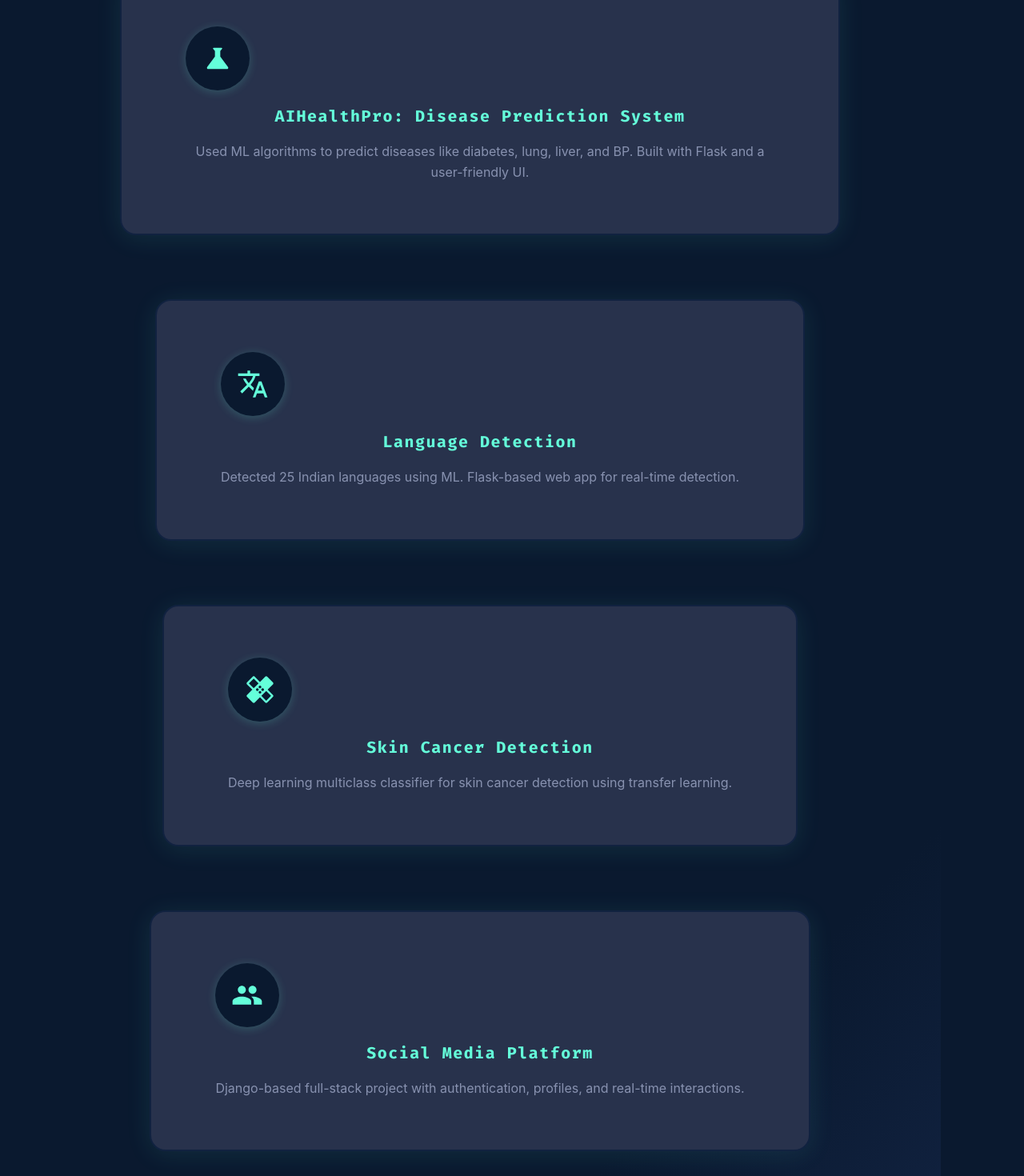
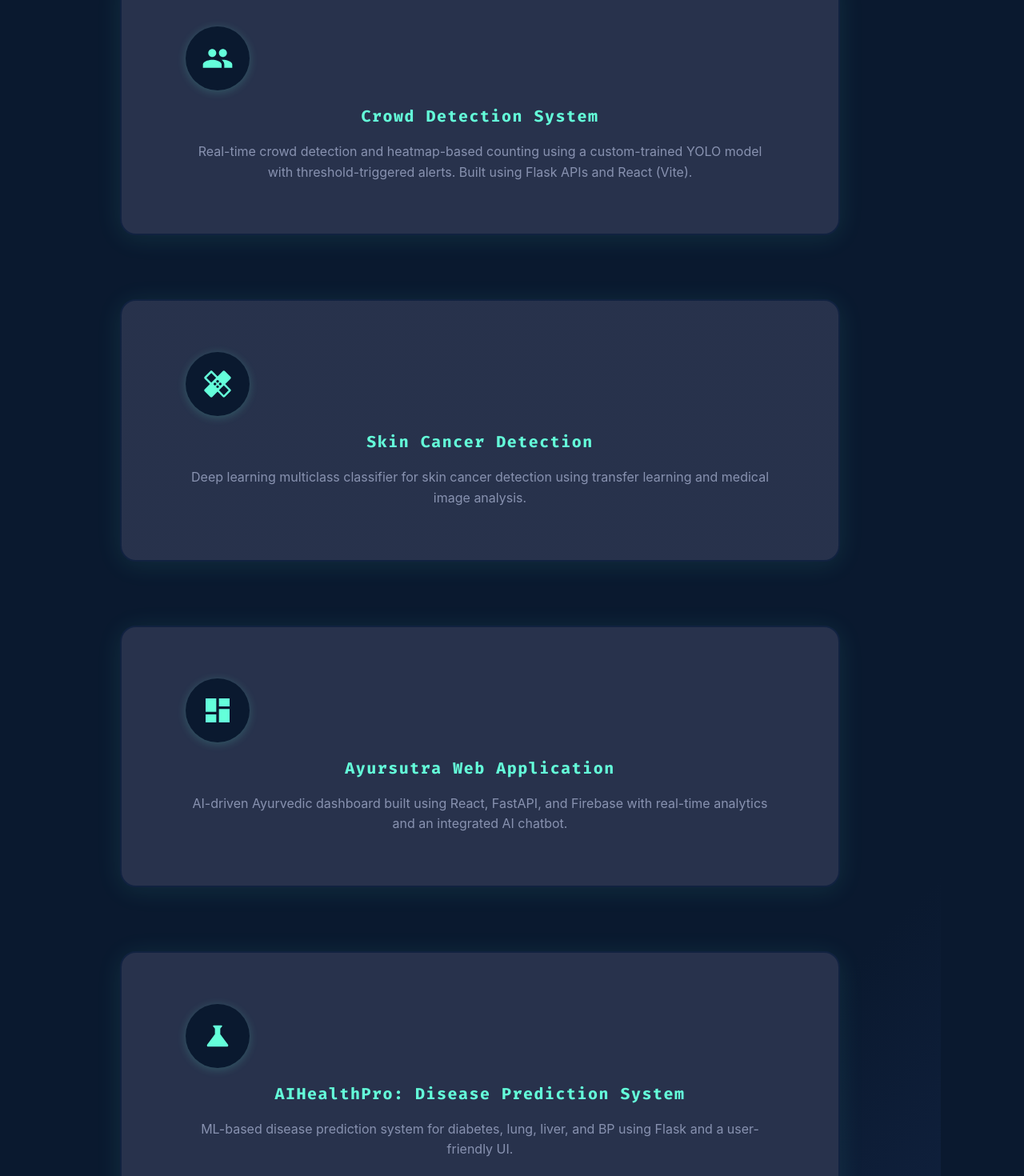
Before and after one commit to 004Saichaithanya/Portfolio, a React (Vite) app: page / in a window 1280 px wide. Shown: the part 920-2390 px from the top of the page at 80% size. Built offline with nearby package versions, Linux system fonts and the light colour scheme.

Commit message:
Updated Portfolio

```diff
--- a/src/Components/Achievements.jsx
+++ b/src/Components/Achievements.jsx
@@ -22,6 +22,13 @@
 };
 
 const achievements = [
+  {
+    year: '2025',
+    title: 'IBM SkillsBuild Internship – AI & Cloud',
+    description: '4-week AICTE–Edunet internship covering Cloud, AI, Data Analytics, Chatbots, and AutoAI.',
+    icon: iconMap.School,
+    link: 'https://drive.google.com/file/d/1Wi3zpZ338HmlR2X-cFS9vGa7e3pRJ2NN/view?usp=sharing', // local resume path (certificate/reference)
+  },
   {
     year: '2025',
     title: 'Deep Learning Certification - CBIT Winter Upskilling',
--- a/src/Components/Projects.jsx
+++ b/src/Components/Projects.jsx
@@ -8,39 +8,42 @@
   Box,
   Avatar,
 } from '@mui/material';
+
 import {
   Science,
-  Translate,
   Healing,
   Group,
+  Dashboard,
 } from '@mui/icons-material';
+
 
 const projects = [
   {
-    title: 'AIHealthPro: Disease Prediction System',
-    description: 'Used ML algorithms to predict diseases like diabetes, lung, liver, and BP. Built with Flask and a user-friendly UI.',
-    link: 'https://github.com/004Saichaithanya/AIHealthpro',
-    icon: <Science sx={{ color: '#64ffda', fontSize: 40 }} />,  // Larger icon
-  },
-  {
-    title: 'Language Detection',
-    description: 'Detected 25 Indian languages using ML. Flask-based web app for real-time detection.',
-    link: 'https://github.com/004Saichaithanya/LangDetection_ML',
-    icon: <Translate sx={{ color: '#64ffda', fontSize: 40 }} />,  // Larger icon
+    title: 'Crowd Detection System',
+    description: 'Real-time crowd detection and heatmap-based counting using a custom-trained YOLO model with threshold-triggered alerts. Built using Flask APIs and React (Vite).',
+    link: 'https://github.com/004Saichaithanya/HTF25-Team-144',
+    icon: <Group sx={{ color: '#64ffda', fontSize: 40 }} />,
   },
   {
     title: 'Skin Cancer Detection',
-    description: 'Deep learning multiclass classifier for skin cancer detection using transfer learning.',
+    description: 'Deep learning multiclass classifier for skin cancer detection using transfer learning and medical image analysis.',
     link: 'https://github.com/004Saichaithanya/Skin_Cancer_DL',
-    icon: <Healing sx={{ color: '#64ffda', fontSize: 40 }} />,  // Larger icon
+    icon: <Healing sx={{ color: '#64ffda', fontSize: 40 }} />,
   },
   {
-    title: 'Social Media Platform',
-    description: 'Django-based full-stack project with authentication, profiles, and real-time interactions.',
-    link: 'https://github.com/004Saichaithanya/CODETECH-TASK2',
-    icon: <Group sx={{ color: '#64ffda', fontSize: 40 }} />,  // Larger icon
+    title: 'Ayursutra Web Application',
+    description: 'AI-driven Ayurvedic dashboard built using React, FastAPI, and Firebase with real-time analytics and an integrated AI chatbot.',
+    link: 'https://github.com/004Saichaithanya/ayursutra-panchakarma-app',
+    icon: <Dashboard sx={{ color: '#64ffda', fontSize: 40 }} />,
+  },
+    {
+    title: 'AIHealthPro: Disease Prediction System',
+    description: 'ML-based disease prediction system for diabetes, lung, liver, and BP using Flask and a user-friendly UI.',
+    link: 'https://github.com/004Saichaithanya/AIHealthpro',
+    icon: <Science sx={{ color: '#64ffda', fontSize: 40 }} />,
   },
 ];
+
 
 export default function Projects() {
   return (
--- a/src/Components/Skills.jsx
+++ b/src/Components/Skills.jsx
@@ -21,30 +21,54 @@
 import VisibilityIcon from '@mui/icons-material/Visibility';
 
 const skills = [
-  { name: "Python", icon: <FaPython color='#64ffda' size={26} />, category: "Languages" },
-  { name: "Java (DSA)", icon: <FaJava color='#64ffda' size={26} />, category: "Languages" },
-  { name: "C", icon: <CodeIcon sx={{ color: '#64ffda' }} />, category: "Languages" },
-  { name: "C++", icon: <CodeIcon sx={{ color: '#64ffda' }} />, category: "Languages" },
-  { name: "HTML", icon: <HtmlIcon sx={{ color: '#64ffda' }} />, category: "Languages" },
-  { name: "CSS", icon: <CssIcon sx={{ color: '#64ffda' }} />, category: "Languages" },
-  { name: "JavaScript", icon: <CodeIcon sx={{ color: '#64ffda' }} />, category: "Languages" },
-  { name: "Python (Flask)", icon: <BiLogoFlask color='#64ffda' size={26} />, category: "Web" },
-  { name: "React.js", icon: <FaReact color='#64ffda' size={26} />, category: "Web" },
-  { name: "Express.js", icon: <FaNodeJs color='#64ffda' size={26} />, category: "Web" },
-  { name: "SQL", icon: <FaDatabase color='#64ffda' size={26} />, category: "Database" },
-  { name: "MongoDB", icon: <SiMongodb color='#64ffda' size={26} />, category: "Database" },
-  { name: "TensorFlow", icon: <SiTensorflow color='#64ffda' size={26} />, category: "ML/DL" },
-  { name: "ML/DL algorithms", icon: <FaRobot color='#64ffda' size={26} />, category: "ML/DL" },
-  { name: "Computer Vision", icon: <VisibilityIcon sx={{ color: '#64ffda' }} />, category: "ML/DL" },
-  { name: "VS Code", icon: <VscVscode color='#64ffda' size={26} />, category: "Tools" },
-  { name: "Jupyter", icon: <SiJupyter color='#64ffda' size={26} />, category: "Tools" },
-  { name: "GitHub", icon: <GitHubIcon sx={{ color: '#64ffda' }} />, category: "Tools" },
-  { name: "Adaptability", icon: <EmojiObjectsIcon sx={{ color: '#64ffda' }} />, category: "SoftSkills" },
-  { name: "Teamwork", icon: <GroupIcon sx={{ color: '#64ffda' }} />, category: "SoftSkills" },
-  { name: "Communication", icon: <HiSpeakerphone color='#64ffda' size={26} />, category: "SoftSkills" },
-  { name: "Debugging", icon: <VscDebugAll color='#64ffda' size={26} />, category: "Other" },
-  { name: "Performance Tuning", icon: <GrOptimize color='#64ffda' size={26} />, category: "Other" },
+  // Languages
+  { name: "Python", icon: <FaPython color='#64ffda' size={26} /> },
+  { name: "Java", icon: <FaJava color='#64ffda' size={26} /> },
+  { name: "C", icon: <CodeIcon sx={{ color: '#64ffda' }} /> },
+  { name: "C++", icon: <CodeIcon sx={{ color: '#64ffda' }} /> },
+  { name: "JavaScript", icon: <CodeIcon sx={{ color: '#64ffda' }} /> },
+  { name: "HTML", icon: <HtmlIcon sx={{ color: '#64ffda' }} /> },
+  { name: "CSS", icon: <CssIcon sx={{ color: '#64ffda' }} /> },
+
+  // Web Dev & APIs
+  { name: "Flask", icon: <BiLogoFlask color='#64ffda' size={26} /> },
+  { name: "FastAPI", icon: <BuildIcon sx={{ color: '#64ffda' }} /> },
+  { name: "React.js", icon: <FaReact color='#64ffda' size={26} /> },
+  { name: "Node.js / Express.js", icon: <FaNodeJs color='#64ffda' size={26} /> },
+  { name: "REST API Development", icon: <BuildIcon sx={{ color: '#64ffda' }} /> },
+
+  // Databases
+  { name: "MySQL", icon: <FaDatabase color='#64ffda' size={26} /> },
+  { name: "MongoDB", icon: <SiMongodb color='#64ffda' size={26} /> },
+  { name: "NoSQL Databases", icon: <SiMongodb color='#64ffda' size={26} /> },
+
+  // Cloud & Deployment
+  { name: "Firebase", icon: <VscDebugAll color='#64ffda' size={26} /> },
+  { name: "Google Cloud", icon: <SiJupyter color='#64ffda' size={26} /> },
+  { name: "IBM Cloud", icon: <VscVscode color='#64ffda' size={26} /> },
+
+  // ML / DL
+  { name: "Scikit-learn", icon: <FaRobot color='#64ffda' size={26} /> },
+  { name: "TensorFlow", icon: <SiTensorflow color='#64ffda' size={26} /> },
+  { name: "Computer Vision", icon: <VisibilityIcon sx={{ color: '#64ffda' }} /> },
+  { name: "LLM's (LangChain, GenAI)", icon: <EmojiObjectsIcon sx={{ color: '#64ffda' }} /> },
+
+  // Tools & OS
+  { name: "Git / GitHub", icon: <GitHubIcon sx={{ color: '#64ffda' }} /> },
+  { name: "VS Code", icon: <VscVscode color='#64ffda' size={26} /> },
+  { name: "Jupyter Notebook", icon: <SiJupyter color='#64ffda' size={26} /> },
+  { name: "Google Colab", icon: <SiJupyter color='#64ffda' size={26} /> },
+  { name: "Kaggle", icon: <FaDatabase color='#64ffda' size={26} /> },
+  { name: "Linux / Unix", icon: <VscDebugAll color='#64ffda' size={26} /> },
+  { name: "Bash Scripting", icon: <VscDebugAll color='#64ffda' size={26} /> },
+
+  // Soft Skills
+  { name: "Problem-solving", icon: <EmojiObjectsIcon sx={{ color: '#64ffda' }} /> },
+  { name: "Teamwork", icon: <GroupIcon sx={{ color: '#64ffda' }} /> },
+  { name: "Adaptability", icon: <EmojiObjectsIcon sx={{ color: '#64ffda' }} /> },
+  { name: "Communication", icon: <HiSpeakerphone color='#64ffda' size={26} /> },
 ];
+
 
 export default function Skills() {
   return (
```
